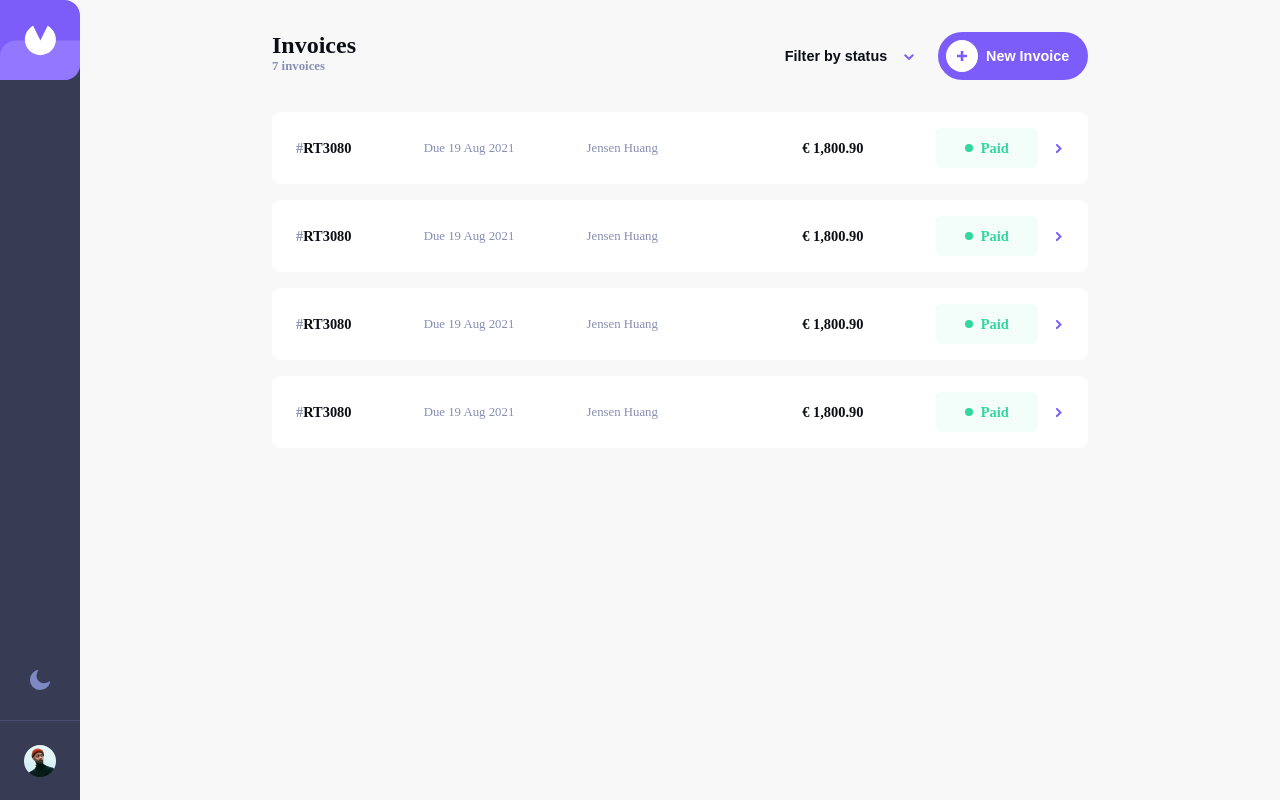
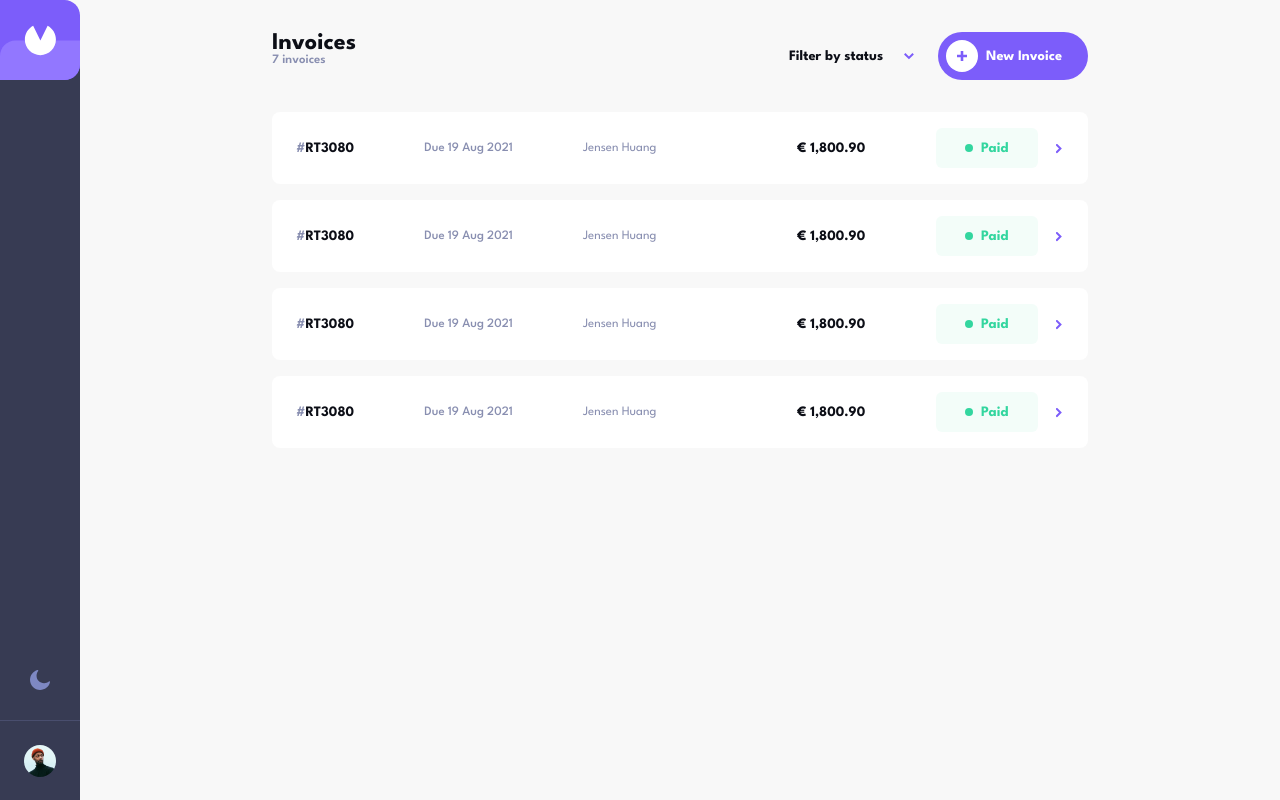
Before and after one commit to HopeAda/HNG14-Stage-Two, a React (Vite) app in the folder hng-task-two/: page / in a window 1280 px wide. Built offline with nearby package versions, Linux system fonts and the light colour scheme.

Commit message:
Added league spartan font family globally

```diff
--- a/hng-task-two/src/index.css
+++ b/hng-task-two/src/index.css
@@ -1,3 +1,5 @@
+@import url("https://fonts.googleapis.com/css2?family=League+Spartan:wght@100..900&display=swap");
+
 :root {
 	--grayish-blue: #494e6e;
 	--grayish-blue-darker: #7e88c3;
@@ -9,7 +11,7 @@
 	--white: #ffffff;
 	--pending: #ff8f00;
 	--paid: #33d69f;
-	--draft: #373b53;
+	--red: #ec5757;
 }
 
 :root[data-theme="dark"] {
@@ -23,9 +25,13 @@
 	--input-border: #252945;
 	--dropdown-bg: var(--input-border);
 	--dropdown-shadow: #00000040;
+	--draft: #dfe3fa;
+	--banner-bg: #252945;
+	--banner-total-bg: #0c0e16;
 }
 
 :root[data-theme="light"] {
+	--draft: #373b53;
 	--side-color: #373b53;
 	--bg: #f8f8f8;
 	--bg-card: var(--white);
@@ -36,6 +42,8 @@
 	--input-border: #dfe3fa;
 	--dropdown-bg: var(--white);
 	--dropdown-shadow: #48549f40;
+	--banner-bg: #f9fafe;
+	--banner-total-bg: var(--side-color);
 }
 
 * {
@@ -43,11 +51,13 @@
 	padding: 0;
 	box-sizing: border-box;
 	border: none;
+	font-family: "League Spartan", sans-serif;
 }
 
 body {
 	width: 100%;
 	min-height: 100vh;
+	overflow: hidden;
 }
 
 #root {
```
